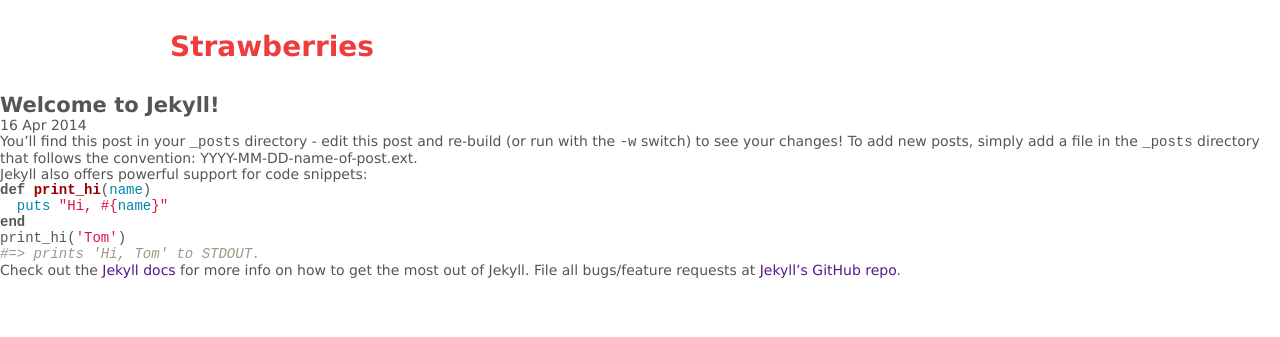
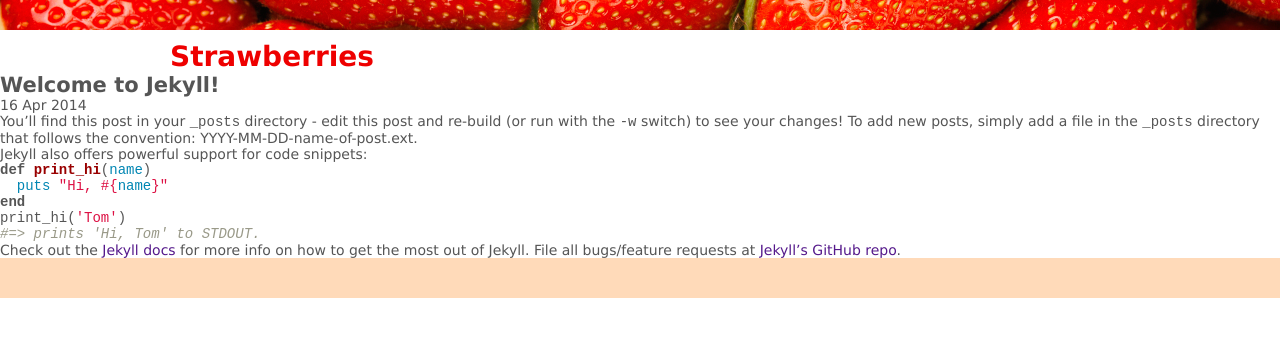
Before and after one commit to FlaviaFortes/strawberries, a Jekyll site: the page built from _posts/2014-04-16-welcome-to-jekyll.markdown, in a window 1280 px wide. Shown: the top 337 px of the page. Built offline with Jekyll 4.4.1, drawn with Linux system fonts in a browser that asks for light colours; Markdown is read by kramdown in place of the engine named in the settings.

Commit message:
Change some styles

```diff
--- a/_layouts/default.html
+++ b/_layouts/default.html
@@ -14,14 +14,13 @@
 
   </head>
   <body>
-    <div id="header-holder">
+    <div id="first-header"></div>
       <header id="header" class="wrapper">
         <h1><a href="/" title="Strawberries' Blog">Strawberries</a></h1>
       </header>
-    </div>
     {{ content }}
     <div id="footer-holder">
-      <footer id="footer" class="wrapper">
+      <footer id="footer">
       </footer>
     </div>
   </body>
--- a/css/main.css
+++ b/css/main.css
@@ -49,32 +49,26 @@
 /* =Header
  * -------------------------------------------------------------- */
 
-#header-holder {
-  padding: 30px 0;
+#first-header {
+  background-image:url('/images/strawberry-header.png');
+  background-repeat:repeat;
+  width: 100%;
+  height: 30px;
 }
 
 #header {
   overflow: hidden;
+  padding-top: 10px;
 }
 
 #header h1 a {
-  color: #EE3B3B;
+  color: #EE0000;
   font-size: 2.8rem;
   float: left;
 }
 
 #header h1 a:hover {
   text-decoration: none;
-}
-
-#header nav {
-  float: right;
-  font-size: 1.4em;
-}
-
-#header nav a {
-  color: #555;
-  margin-left: 20px;
 }
 
 /* =Container
@@ -86,7 +80,7 @@
  * -------------------------------------------------------------- */
 
 #footer-holder {
-/*  background: #FFDAB9;*/
+  background: #FFDAB9;
   padding: 20px 0;
   text-align: center;
   color: #fff;
@@ -101,25 +95,24 @@
 
 #home-last-post-holder,
 #post-title-holder {
-  background: #FFE7BA;
-  margin-bottom: 30px;
+  overflow: hidden;
 }
 
 #home-last-post,
 #post-title {
-  padding: 150px 0 50px;
+  padding: 50px 0 50px;
   text-align: center;
 }
 
 #home-last-post h1,
 #post-title h1 {
-  margin-bottom: 40px;
+  font-size: 2.8rem;
 }
 
 #home-last-post h1 a,
 #post-title h1 a {
-  color: #FF4040;
-  font-size: 6.0rem;
+  color: #FF0000;
+  /*font-size: 6.0rem;*/
   text-decoration: none;
   font-family: 'Ubuntu', sans-serif;
 }
@@ -308,5 +301,3 @@
   }
 
 }
-
-Status API Training Shop Blog About © 2014 GitHub, Inc. Terms Privacy Security Contact
--- a/index.html
+++ b/index.html
@@ -7,12 +7,11 @@
 
 {% assign first_post = site.posts.first %}
 
-<div id="home-last-post-holder">
+<!-- <div id="home-last-post-holder">
   <article id="home-last-post" class="wrapper">
     <h1><a href="{{ first_post.url }}" title="Post {{ first_post.title }}">{{ first_post.title }}</a></h1>
-    <p><a id="home-last-post-read" href="{{ first_post.url }}" title="Continue lendo o post {{ first_post.title }}">Ler</a></p>
   </article>
-</div>
+</div> -->
 <section id="home-posts" class="wrapper">
   {% for post in site.posts offset:1 %}
     <article>
```
Also changed, not shown: other parts of _layouts/default.html (+1 -1 lines), images/strawberry-header.png (added).
